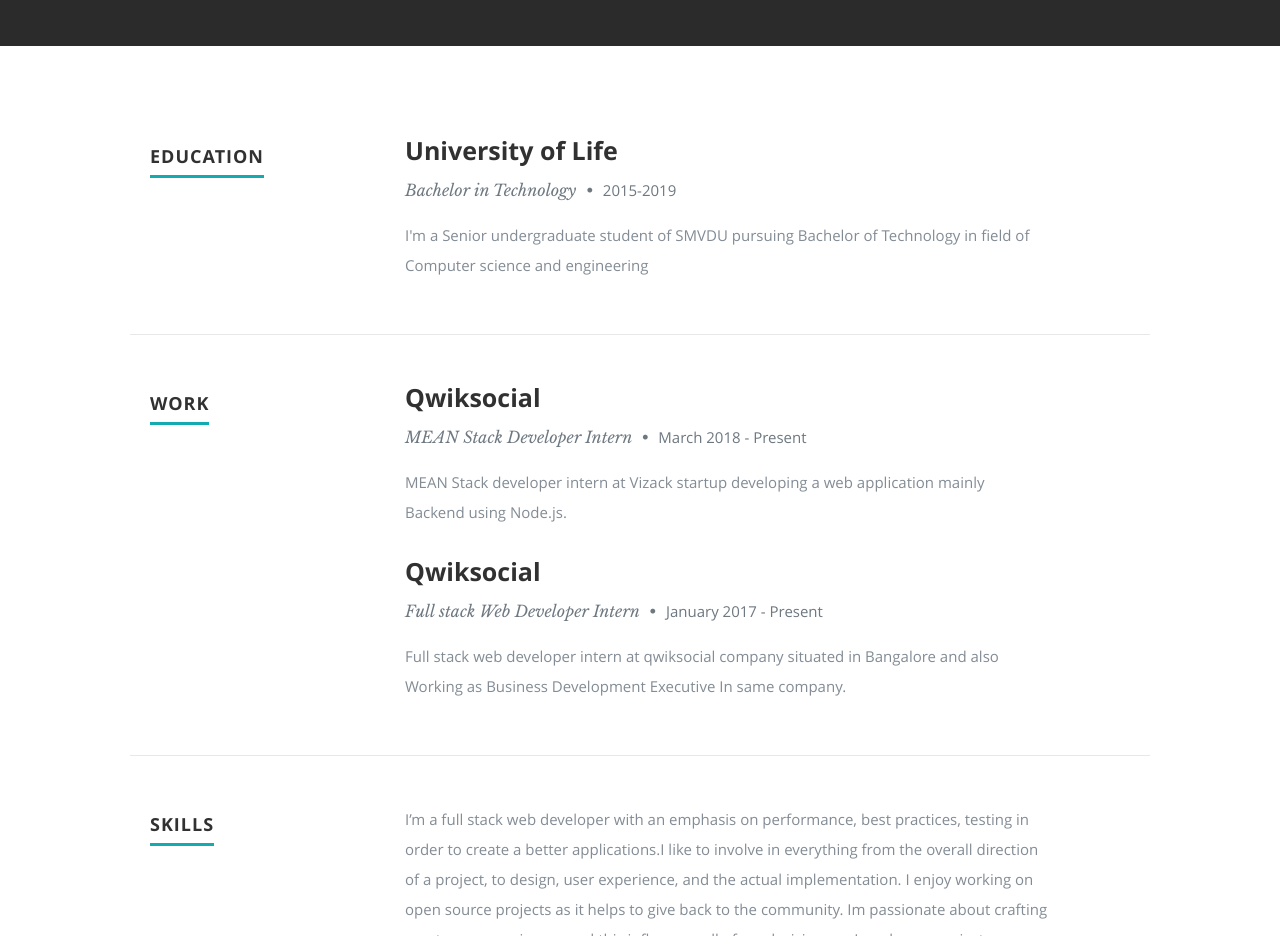
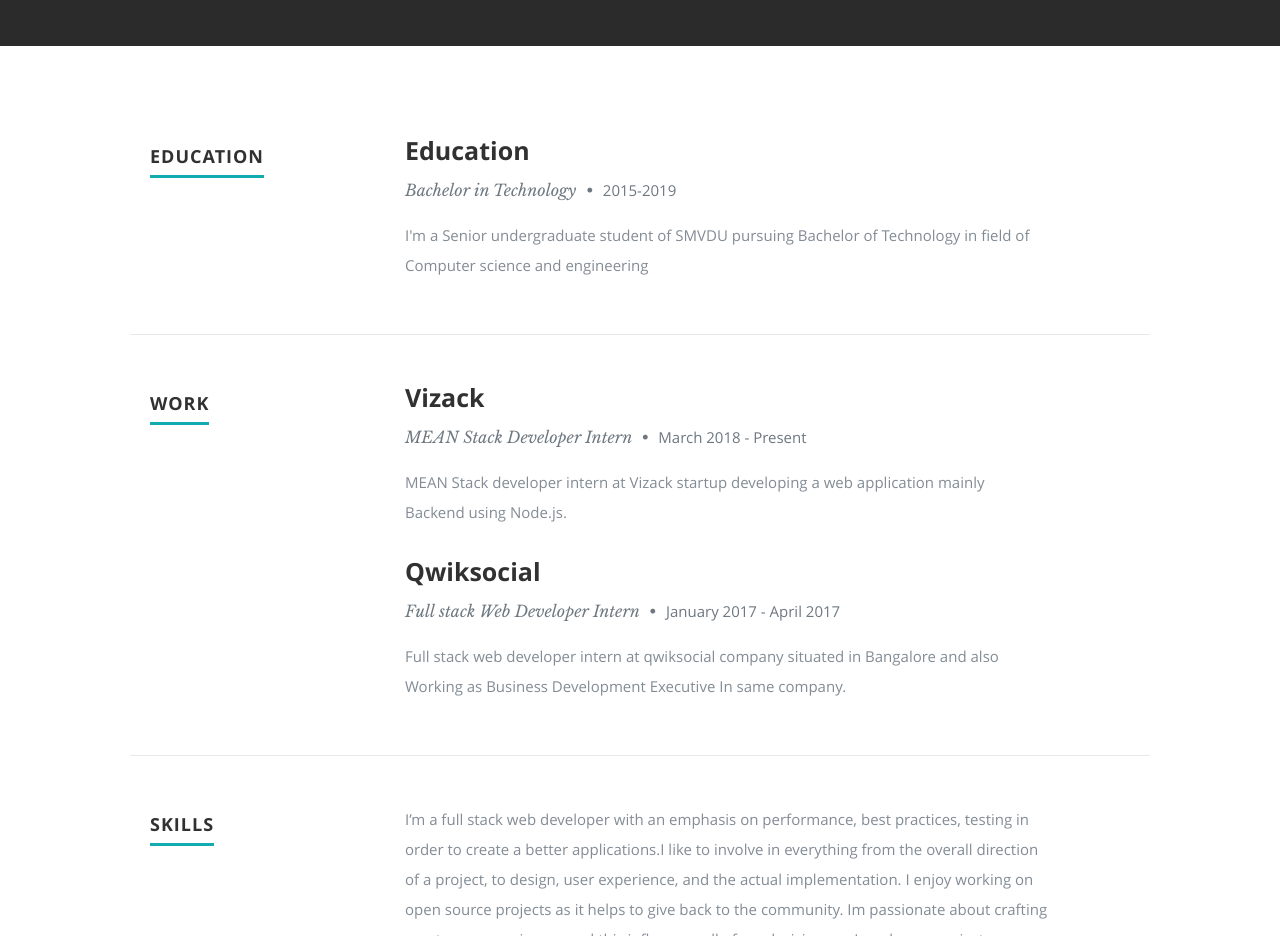
Before and after one commit to lkttyagi/Portfolio_CV, a plain HTML site: page index.html in a window 1280 px wide. Shown: the part 1420-2356 px from the top of the page. Drawn offline with nearby package versions, Linux system fonts and the light colour scheme.

Commit message:
update 2

```diff
--- a/index.html
+++ b/index.html
@@ -148,7 +148,7 @@
 
                <div class="twelve columns">
 
-                  <h3>University of Life</h3>
+                  <h3>Education</h3>
                   <p class="info">Bachelor in Technology <span>&bull;</span> <em class="date">2015-2019</em></p>
 
                   <p>
@@ -180,7 +180,7 @@
 
 		     <div class="twelve columns">
 
-                  <h3>Qwiksocial</h3>
+                  <h3>Vizack</h3>
                   <p class="info"> MEAN Stack Developer Intern <span>&bull;</span> <em class="date">March 2018 - Present</em></p>
 
                   <p>
@@ -192,7 +192,7 @@
                <div class="twelve columns">
 
                   <h3>Qwiksocial</h3>
-                  <p class="info"> Full stack Web Developer Intern <span>&bull;</span> <em class="date">January 2017 - Present</em></p>
+                  <p class="info"> Full stack Web Developer Intern <span>&bull;</span> <em class="date">January 2017 - April 2017</em></p>
 
                   <p>
                  Full stack web developer intern at qwiksocial company situated in Bangalore and also Working as Business Development Executive
```
